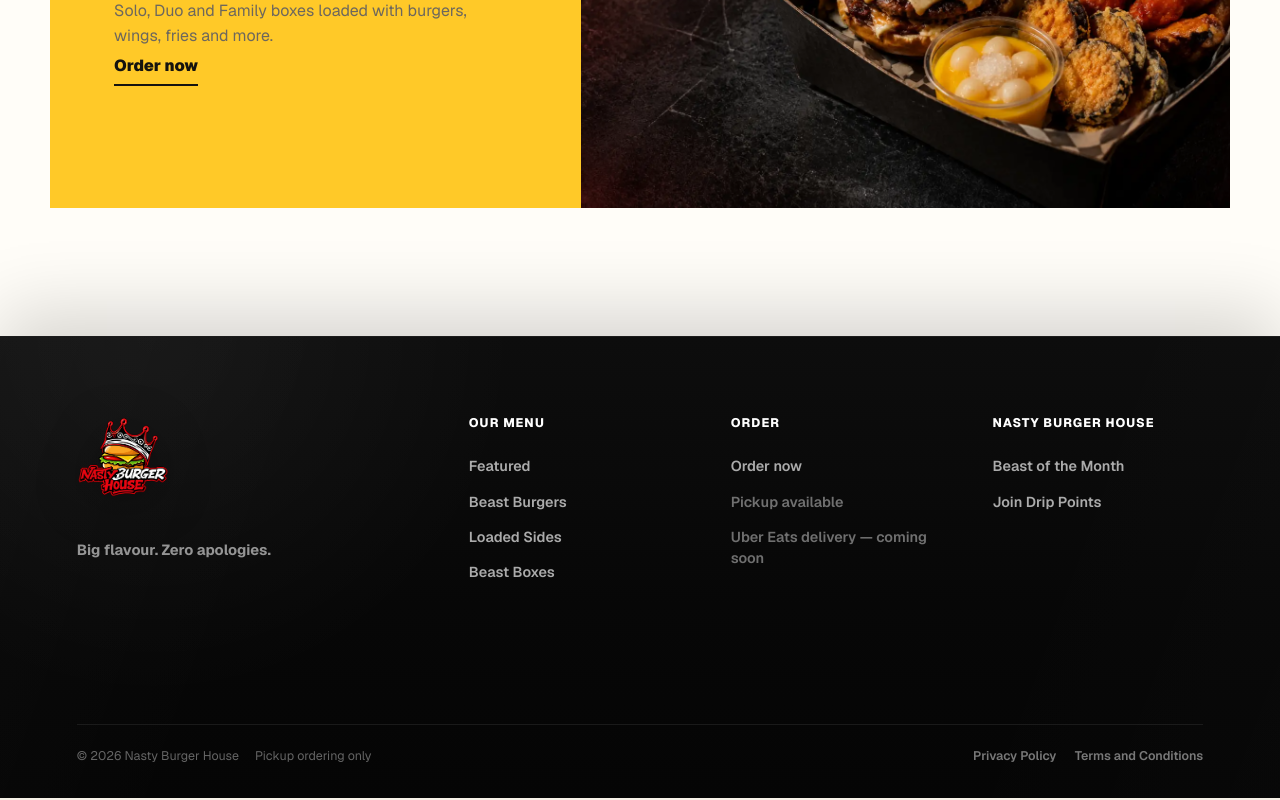
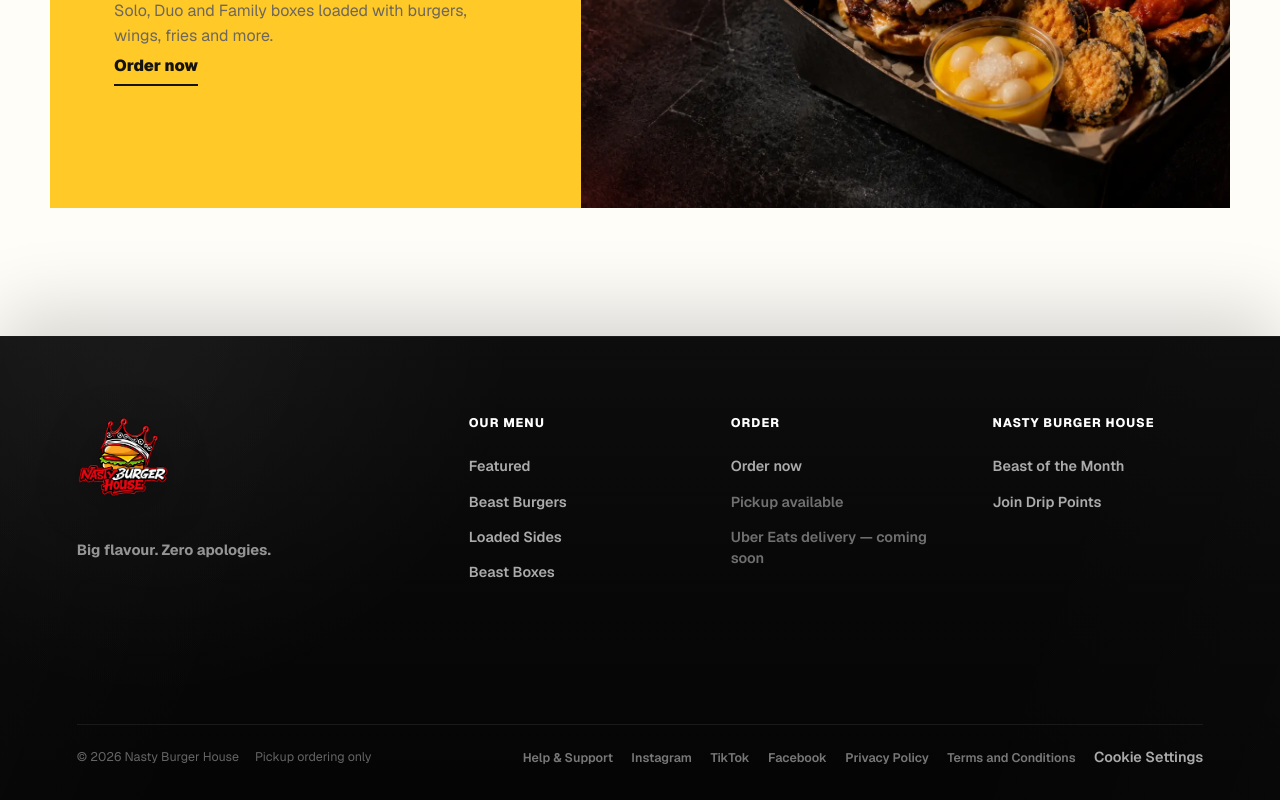
Before and after one commit to furbagurung/nasty-burger-house, a Next.js app: page / in a window 1280 px wide. Shown: the part 2155-2955 px from the top of the page. Built offline with nearby package versions, Linux system fonts and the light colour scheme.

Commit message:
Add support social and cookie footer links

```diff
--- a/app/components/footer-legal-links.tsx
+++ b/app/components/footer-legal-links.tsx
@@ -4,20 +4,63 @@ import Link from "next/link";
 import { useEffect, useState } from "react";
 import { createPortal } from "react-dom";
 
+function FooterUtilityLinks() {
+  const openCookieSettings = () => {
+    window.dispatchEvent(new Event("nasty:open-cookie-settings"));
+  };
+
+  return (
+    <nav className="footer-legal-links" aria-label="Support, social and legal links">
+      <Link href="/help-support">Help &amp; Support</Link>
+      <a
+        href="https://www.instagram.com/nastyburgerhouse/"
+        target="_blank"
+        rel="noreferrer"
+      >
+        Instagram
+      </a>
+      <a
+        href="https://www.tiktok.com/@nastyburgerhouse"
+        target="_blank"
+        rel="noreferrer"
+      >
+        TikTok
+      </a>
+      <a
+        href="https://www.facebook.com/profile.php?id=61590139712227"
+        target="_blank"
+        rel="noreferrer"
+      >
+        Facebook
+      </a>
+      <Link href="/privacy-policy">Privacy Policy</Link>
+      <Link href="/terms-and-conditions">Terms and Conditions</Link>
+      <button type="button" onClick={openCookieSettings}>
+        Cookie Settings
+      </button>
+    </nav>
+  );
+}
+
 export default function FooterLegalLinks() {
   const [target, setTarget] = useState<HTMLElement | null>(null);
 
   useEffect(() => {
-    setTarget(document.querySelector<HTMLElement>(".site-footer .footer-bottom"));
+    setTarget(
+      document.querySelector<HTMLElement>(
+        ".site-footer .footer-bottom, .catalogue-footer",
+      ),
+    );
   }, []);
 
-  if (!target) return null;
+  if (target) {
+    return createPortal(<FooterUtilityLinks />, target);
+  }
 
-  return createPortal(
-    <nav className="footer-legal-links" aria-label="Legal links">
-      <Link href="/privacy-policy">Privacy Policy</Link>
-      <Link href="/terms-and-conditions">Terms and Conditions</Link>
-    </nav>,
-    target,
+  return (
+    <footer className="utility-footer">
+      <span>© 2026 Nasty Burger House</span>
+      <FooterUtilityLinks />
+    </footer>
   );
 }
```
